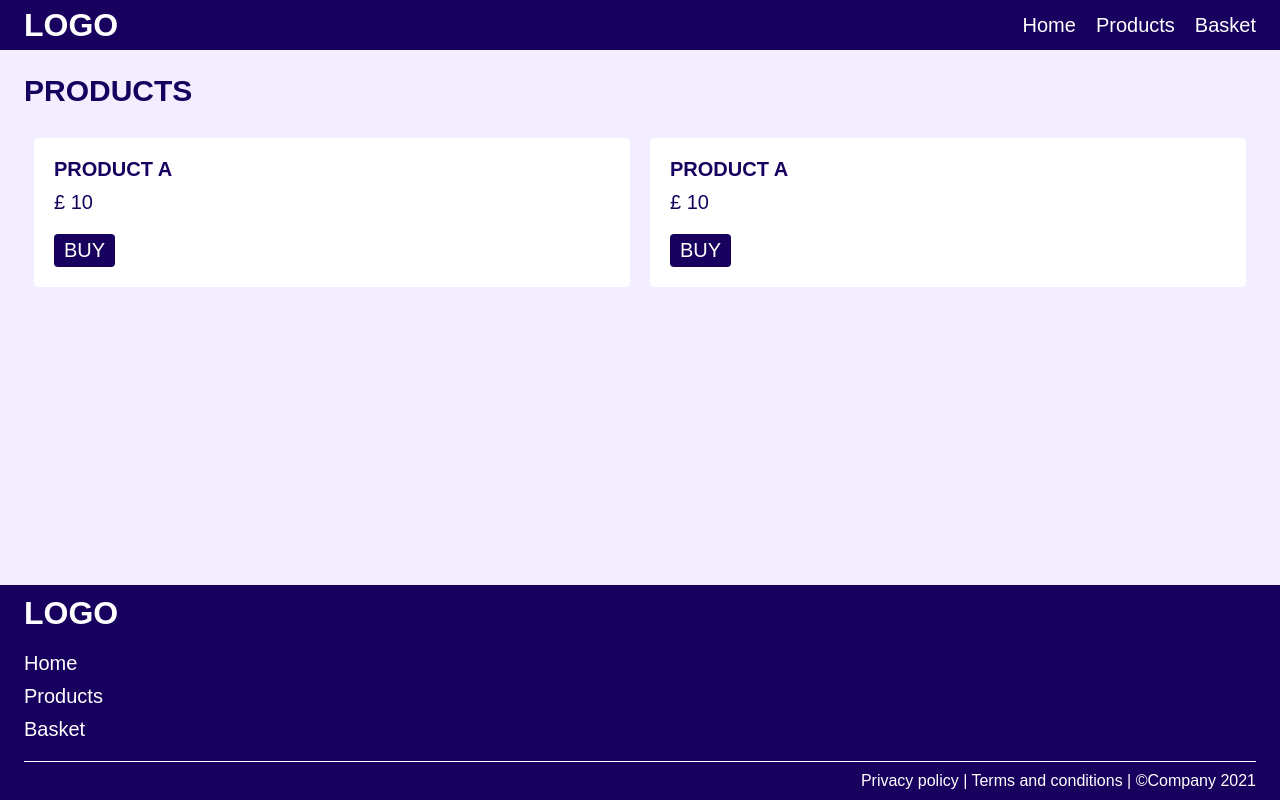
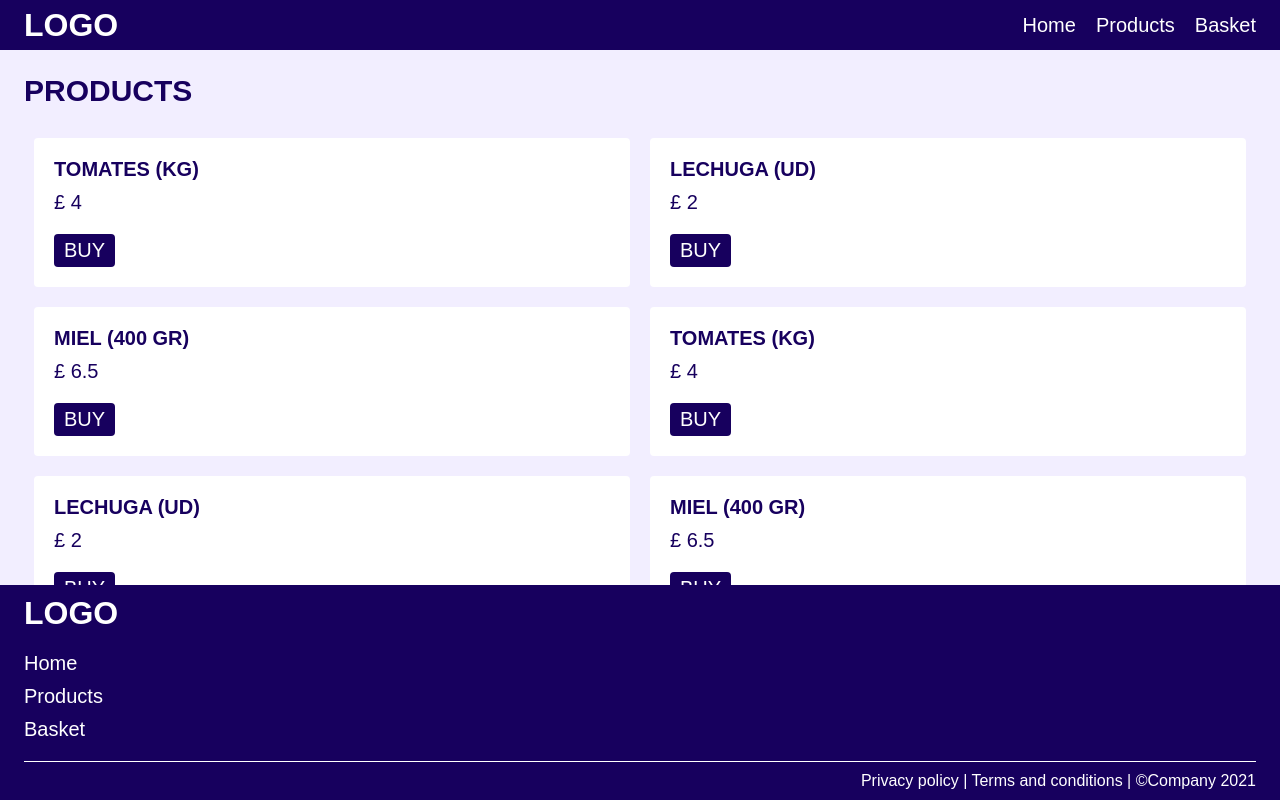
Before and after one commit to jarasmar/multi-page-react, a React (Create React App) app: page /products in a window 1280 px wide. Built offline with nearby package versions, Linux system fonts and the light colour scheme.

Commit message:
Create a products list via props

```diff
--- a/src/components/product.js
+++ b/src/components/product.js
@@ -1,10 +1,10 @@
 import React from 'react';
 
-function Product() {
+function Product(props) {
     return (
         <li>
-            <span className="product-name">Product A</span>
-            <span className="product-price">£ 10</span>
+            <span className="product-name">{ props.product.name }</span>
+            <span className="product-price">£ { props.product.price }</span>
             <button className="buy-btn">Buy</button>
         </li>
     )
--- a/src/components/productsList.js
+++ b/src/components/productsList.js
@@ -2,10 +2,14 @@ import React from 'react';
 import Product from './product'
 
 function ProductsList(props) {
+    const products = props.products;
+    const listProducts = products.map((product) =>
+        <Product key={ product._id } product={ product } />
+    )
+
     return (
         <ul className="products-list">
-            <Product />
-            <Product />
+            { listProducts }
         </ul>
     )
 }
```
